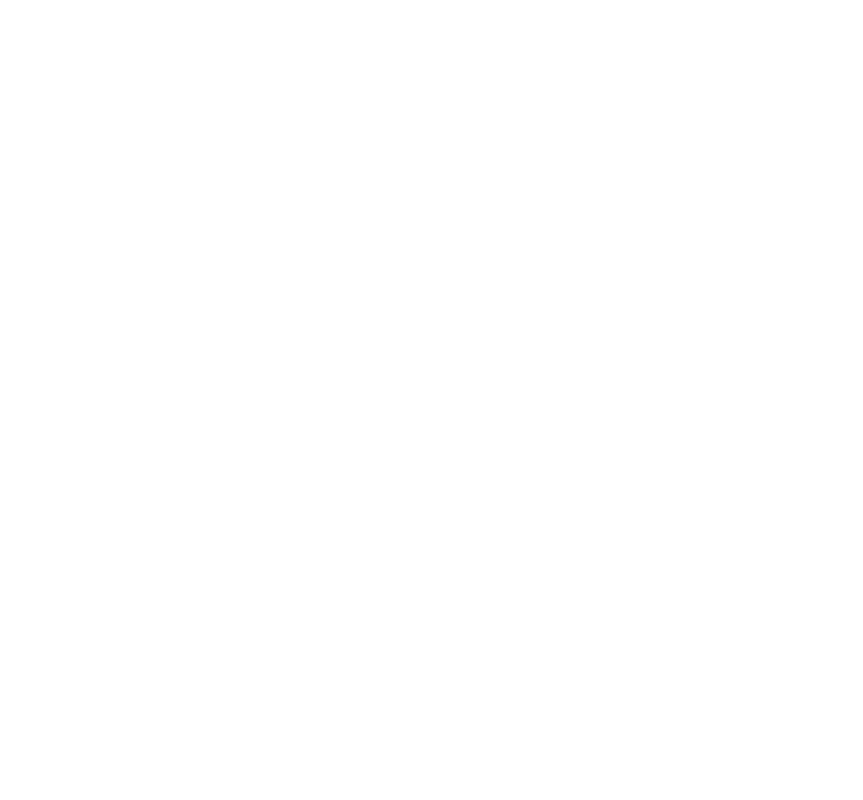
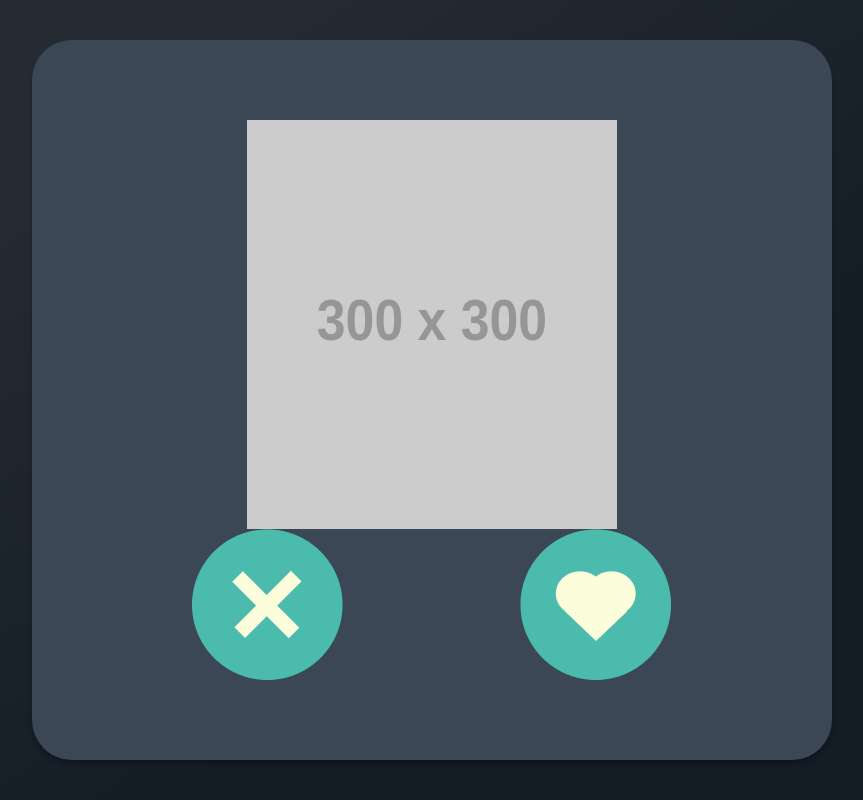
Before and after one commit to JohnTol322/MatchMyMovie, a React (Create React App) app in the folder web/: page /matcher in a window 1280 px wide. Before the commit this address had no page. Shown: the whole page, without its empty margins (208-1071 px from the left). Built offline with nearby package versions, Linux system fonts and the light colour scheme.

Commit message:
#4 - Created SwipePage and added styling to implement design

```diff
--- a/web/src/App.tsx
+++ b/web/src/App.tsx
@@ -3,6 +3,7 @@
 import Register from "./components/Register";
 import Login from "./components/Login";
 import HomePage from "./components/home/HomePage";
+import SwipePage from "./components/matcher/SwipePage";
 
 function App() {
     return (
@@ -10,6 +11,7 @@
             <Routes>
                 <Route path={'/register'} element={<Register/>}/>
                 <Route path={'/login'} element={<Login/>}/>
+                <Route path={'/matcher'} element={<SwipePage/>}/>
                 <Route path={'/'} element={<HomePage/>}/>
             </Routes>
         </Router>
--- a/web/src/components/home/HomePage.scss
+++ b/web/src/components/home/HomePage.scss
@@ -25,7 +25,7 @@
 
     .logo {
       background: url("../../assets/images/logo.png") lightgray 50% / cover no-repeat;
-      mix-blend-mode: lighten;;
+      mix-blend-mode: lighten;
       width: 540px;
       height: 500px;
       flex-shrink: 0;
--- a/web/src/components/home/HomePage.tsx
+++ b/web/src/components/home/HomePage.tsx
@@ -1,6 +1,7 @@
 import React, {useRef} from 'react';
 import "./HomePage.scss";
 import CardList from "./CardList/CardList";
+import {Link} from "react-router-dom";
 
 const HomePage = () => {
 
@@ -19,7 +20,9 @@
                 <div className="logo-container">
                     <div className="logo"></div>
                     <div className="start-buttons">
-                        <button className="start-btn">GET STARTED</button>
+                        <Link to={"/matcher"}>
+                            <button className="start-btn">GET STARTED</button>
+                        </Link>
                         <button className="more-btn" onClick={scrollToCards}>READ MORE</button>
                     </div>
                 </div>
--- /dev/null
+++ b/web/src/components/matcher/SwipePage.scss
@@ -0,0 +1,33 @@
+.swipe-page {
+  background: linear-gradient(145deg, #242B33 20.6%, #141C26 62.54%);
+  display: flex;
+  justify-content: center;
+  align-items: center;
+  height: 100vh;
+    width: 100vw;
+
+  .swipe-box {
+    display: flex;
+    flex-direction: column;
+    justify-content: space-between;
+    align-items: center;
+    width: 800px;
+    height: 90vh;
+    border-radius: 40px;
+    background: #3C4755;
+    box-shadow: 0 4px 4px 0 rgba(0, 0, 0, 0.25);
+
+    .movie-poster {
+      width: 370px;
+      height: 555px;
+      margin-top: 10%;
+    }
+
+    .swipe-buttons {
+      display: flex;
+      justify-content: space-between;
+      width: 60%;
+      margin-bottom: 10%;
+    }
+  }
+}
--- /dev/null
+++ b/web/src/components/matcher/SwipePage.tsx
@@ -0,0 +1,18 @@
+import React from "react";
+import "./SwipePage.scss";
+
+const SwipePage = () => {
+    return (
+        <div className="swipe-page">
+            <div className="swipe-box">
+                <img className="movie-poster" src={"https://via.placeholder.com/300"} alt={"profile"}/>
+                <div className="swipe-buttons">
+                    <img src={require("../../assets/images/dislikeButton.png")} alt={"dislike"}/>
+                    <img src={require("../../assets/images/likeButton.png")} alt={"dislike"}/>
+                </div>
+            </div>
+        </div>
+    );
+}
+
+export default SwipePage;
```
Also changed, not shown: web/src/assets/images/dislikeButton.png (added), web/src/assets/images/likeButton.png (added).
